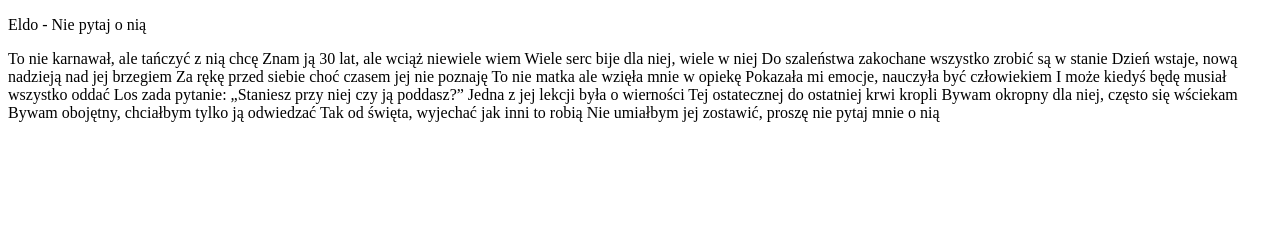
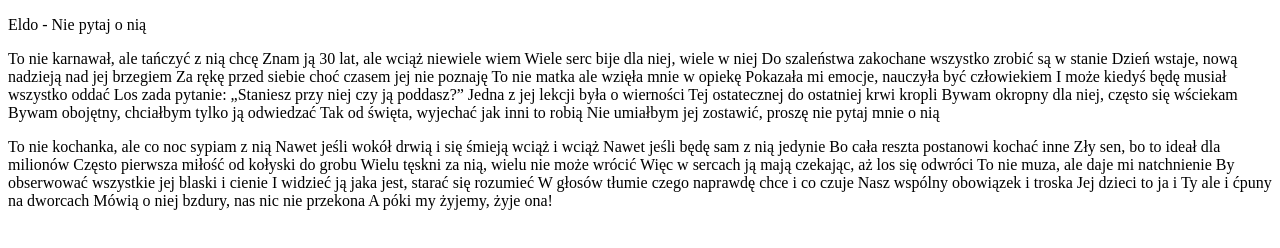
Before and after one commit to Zukani44/7.3-learning-git-2, a plain HTML site: page index.html in a window 1280 px wide. Drawn offline with Linux system fonts and the light colour scheme.

Commit message:
Add second verse to index.html

```diff
--- a/index.html
+++ b/index.html
@@ -26,6 +26,22 @@
             Tak od święta, wyjechać jak inni to robią
             Nie umiałbym jej zostawić, proszę nie pytaj mnie o nią
             </p>
+        <p>To nie kochanka, ale co noc sypiam z nią
+            Nawet jeśli wokół drwią i się śmieją wciąż i wciąż
+            Nawet jeśli będę sam z nią jedynie
+            Bo cała reszta postanowi kochać inne
+            Zły sen, bo to ideał dla milionów
+            Często pierwsza miłość od kołyski do grobu
+            Wielu tęskni za nią, wielu nie może wrócić
+            Więc w sercach ją mają czekając, aż los się odwróci
+            To nie muza, ale daje mi natchnienie
+            By obserwować wszystkie jej blaski i cienie
+            I widzieć ją jaka jest, starać się rozumieć
+            W głosów tłumie czego naprawdę chce i co czuje
+            Nasz wspólny obowiązek i troska
+            Jej dzieci to ja i Ty ale i ćpuny na dworcach
+            Mówią o niej bzdury, nas nic nie przekona
+            A póki my żyjemy, żyje ona!</p>
     </section>
 </body>
 </html>
```
